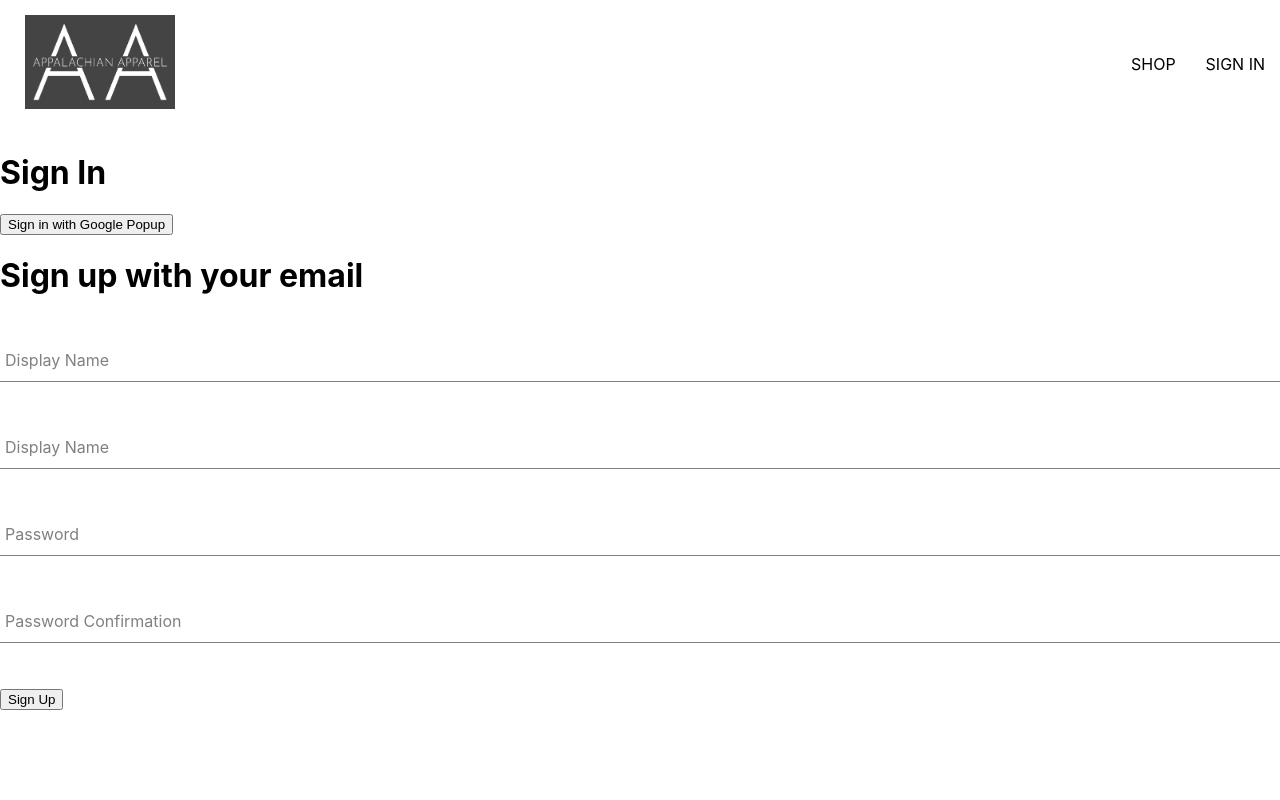
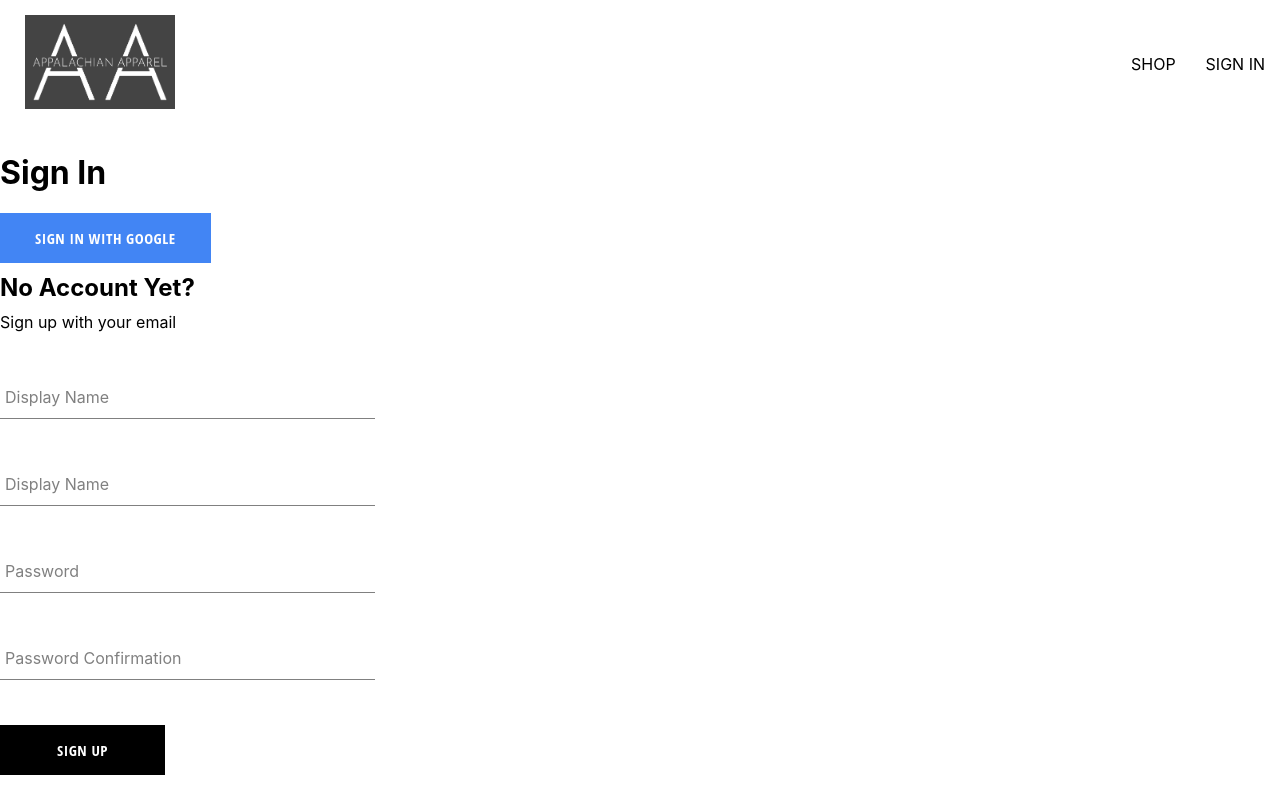
Before and after one commit to jburto94/appalachian-apparel, a React (Create React App) app: page /sign-in in a window 1280 px wide. Built offline with nearby package versions, Linux system fonts and the light colour scheme.

Commit message:
created button component

```diff
--- /dev/null
+++ b/src/components/button/Button.js
@@ -0,0 +1,14 @@
+import './Button.scss';
+
+const BUTTON_TYPES_CLASSESS = {
+  inverted: 'inverted',
+  google: 'google-sign-in'
+}
+
+const Button = ({ children, buttonType, ...buttonProps }) => {
+  return (
+    <button className={`button-container ${BUTTON_TYPES_CLASSESS[buttonType]}`} {...buttonProps}>{children}</button>
+  )
+};
+
+export default Button;
--- /dev/null
+++ b/src/components/button/Button.scss
@@ -0,0 +1,46 @@
+.button-container {
+  min-width: 165px;
+  width: auto;
+  height: 50px;
+  letter-spacing: 0.5px;
+  line-height: 50px;
+  padding: 0 35px 0 35px;
+  font-size: 15px;
+  background-color: black;
+  color: white;
+  text-transform: uppercase;
+  font-family: 'Open Sans Condensed';
+  font-weight: bolder;
+  border: none;
+  cursor: pointer;
+  display: flex;
+  justify-content: center;
+
+  &:hover {
+    background-color: white;
+    color: black;
+    border: 1px solid black;
+  }
+
+  &.google-sign-in {
+    background-color: #4285f4;
+    color: white;
+
+    &:hover {
+      background-color: #357ae8;
+      border: none;
+    }
+  }
+
+  &.inverted {
+    background-color: white;
+    color: black;
+    border: 1px solid black;
+
+    &:hover {
+      background-color: black;
+      color: white;
+      border: none;
+    }
+  }
+}
--- a/src/components/routes/SignIn.js
+++ b/src/components/routes/SignIn.js
@@ -1,4 +1,5 @@
 import SignUpForm from "../sign-up/SignUpForm";
+import Button from "../button/Button";
 
 import {
   signInWithGooglePopup,
@@ -15,9 +16,7 @@
   return (
     <div>
       <h1>Sign In</h1>
-      <button onClick={getGoogleUser}>
-        Sign in with Google Popup
-      </button>
+      <Button buttonType='google' type='submit' onClick={getGoogleUser}>Sign in with Google</Button>
       <SignUpForm />
     </div>
   );
--- a/src/components/sign-up/SignUpForm.js
+++ b/src/components/sign-up/SignUpForm.js
@@ -1,7 +1,9 @@
 import { useState } from "react";
 import FormInput from "../form-input/FormInput";
+import './SignUpForm.scss'
 
 import { createAuthUserWithEmailAndPassword, createUserDocFromAuth } from "../../utils/firebase/firebase.utils";
+import Button from "../button/Button";
 
 const defaultFormFields = {
   displayName: '',
@@ -40,8 +42,9 @@
   };
 
   return (
-    <div>
-      <h1>Sign up with your email</h1>
+    <div className='sign-up-container'>
+      <h2>No Account Yet?</h2>
+      <span>Sign up with your email</span>
       <form onSubmit={handleSubmit}>
         <FormInput
           label='Display Name'
@@ -74,7 +77,7 @@
           name="confirmPassword"
           value={confirmPassword}
         />
-        <button type='submit'>Sign Up</button>
+        <Button type='submit'>Sign Up</Button>
       </form>
     </div>
   );
--- /dev/null
+++ b/src/components/sign-up/SignUpForm.scss
@@ -0,0 +1,10 @@
+.sign-up-container {
+  display: flex;
+  flex-direction: column;
+  width: 375px;
+  max-width: 100%;
+
+  h2 {
+    margin: 10px 0;
+  }
+}
```
